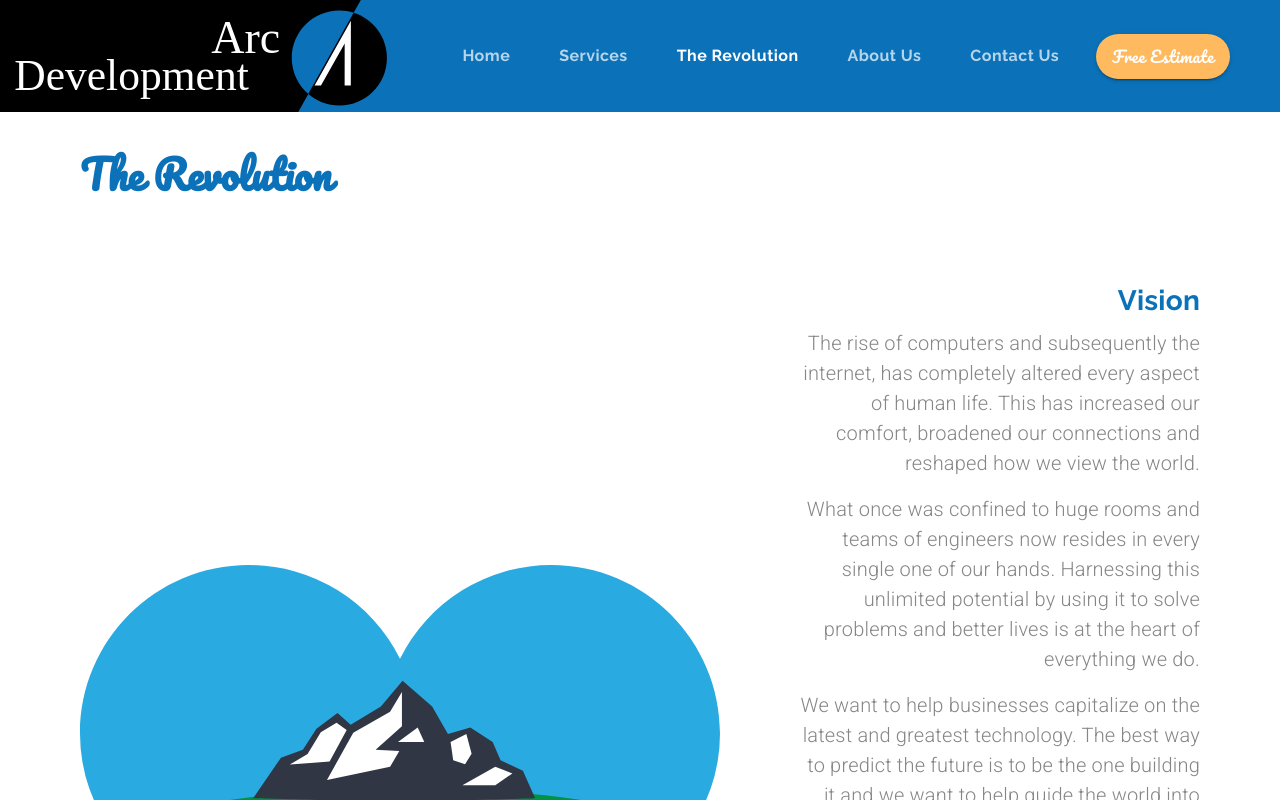
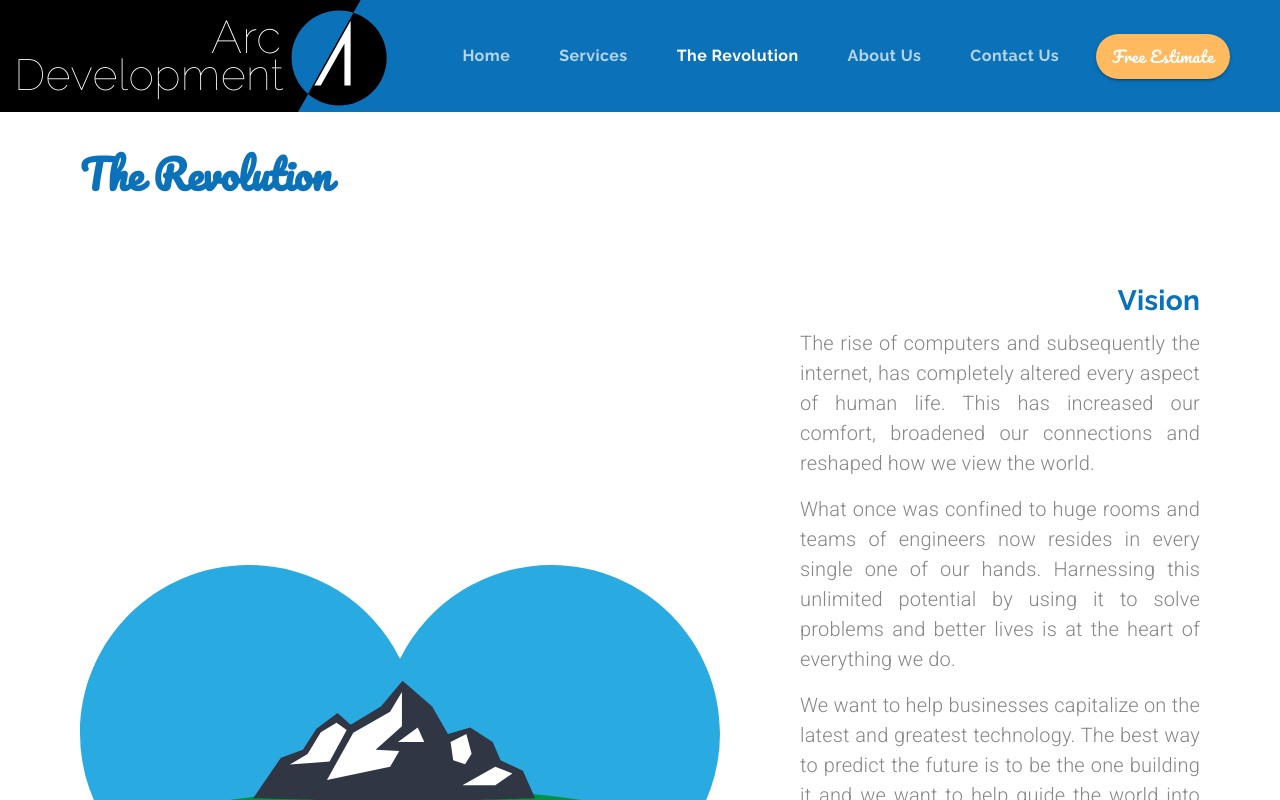
Before and after one commit to wrzchwc/software-company-practice, a React (Create React App) app: page /revolution in a window 1280 px wide. Shown: the top 800 px of the page. Built offline with nearby package versions, Linux system fonts and the light colour scheme.

Commit message:
Safari support improvement

```diff
--- a/src/components/about/About.js
+++ b/src/components/about/About.js
@@ -82,7 +82,7 @@
                 <Grid item>
                     <Grid item container direction={'column'} lg style={{maxWidth: '35em'}}>
                         <Grid item>
-                            <Typography variant={'h4'} gutterBottom align={matchesMD ? 'center' : undefined}>
+                            <Typography variant={'h4'} gutterBottom align={'justify'}>
                                 History
                             </Typography>
                         </Grid>
--- a/src/components/about/Bio.js
+++ b/src/components/about/Bio.js
@@ -12,13 +12,13 @@
                     padding: '1.25em'
                 }}
             >
-                <Typography variant={'body1'} align={'center'}>
+                <Typography variant={'body1'} align={'justify'}>
                     I taught myself basic coding from a library book in third grade, and ever
                     since then my passion has solely been set on learning — learning about
                     computers, learning mathematics and philosophy, studying design, always
                     just learning.
                 </Typography>
-                <Typography variant={'body1'} align={'center'}>
+                <Typography variant={'body1'} align={'justify'}>
                     Now I’m ready to apply everything I’ve learned, and to help others with the intuition I
                     have developed.
                 </Typography>
--- a/src/components/revolution/Revolution.js
+++ b/src/components/revolution/Revolution.js
@@ -99,7 +99,8 @@
         },
         review: {
             src: review,
-            alt: 'magnifying glass'
+            alt: 'magnifying glass',
+            style: {maxWidth: '40em'}
         },
         design: {
             src: design,
@@ -147,16 +148,12 @@
                         src={vision}
                         alt={'mountain through binoculars'}
                         style={{
-                            maxWidth: '40em',
+                            maxWidth: matchesSM ? 300 : '40em',
                             margin: matchesMD ? '0 0 5em 0' : '0 5em 0 0'
                         }}
                     />
                 </Grid>
-                <TitledParagraphs
-                    title={titles.vision}
-                    paragraphAlignment={matchesMD ? 'center' : 'right'}
-                    style={{maxWidth: matchesSM ? 300 : '40em'}}
-                >
+                <TitledParagraphs title={titles.vision} style={{maxWidth: matchesSM ? 300 : '40em'}}>
                     <>
                         The rise of computers and subsequently the internet, has completely altered every
                         aspect of human life. This has increased our comfort, broadened our connections and
@@ -191,11 +188,7 @@
                 alignItems={'center'}
                 style={{margin: '10em 0 10em 0'}}
             >
-                <TitledParagraphs
-                    title={titles.technology}
-                    paragraphAlignment={matchesMD ? 'center' : undefined}
-                    style={{maxWidth: '40em'}}
-                >
+                <TitledParagraphs title={titles.technology} style={{maxWidth: '40em'}}>
                     <>
                         In 2013, Facebook invented a new way of building websites. This new system, React.js,
                         completely revolutionizes the process and practice of website development.
@@ -246,11 +239,7 @@
                 className={classes.rowContainer}
                 title={titles.consultation}
                 img={images.consultation}
-                paragraphAlignment={matchesMD ? 'center' : undefined}
-                style={{
-                    backgroundColor: '#B3B3B3',
-                    height: '90em'
-                }}
+                style={{backgroundColor: '#B3B3B3'}}
             >
                 <>
                     Our process begins the moment you realize you need a piece of technology for your business.
@@ -272,11 +261,7 @@
                 className={classes.rowContainer}
                 title={titles.mockup}
                 img={images.mockup}
-                style={{
-                    backgroundColor: '#FF7373',
-                    height: '90em'
-                }}
-                paragraphAlignment={matchesMD ? 'center' : undefined}
+                style={{backgroundColor: '#FF7373'}}
             >
                 <>
                     After we settle on the best path forward and decide on a solution to pursue, details like the cost
@@ -296,11 +281,7 @@
                 className={classes.rowContainer}
                 title={titles.review}
                 img={images.review}
-                style={{
-                    backgroundColor: '#39B54A',
-                    height: '90em'
-                }}
-                paragraphAlignment={matchesMD ? 'center' : undefined}
+                style={{backgroundColor: '#39B54A'}}
             >
                 <>
                     Before moving any farther we come back to you with our progress. This gives you the freedom to
@@ -320,11 +301,7 @@
                 className={classes.rowContainer}
                 title={titles.design}
                 img={images.design}
-                style={{
-                    backgroundColor: '#A67C52',
-                    height: '90em'
-                }}
-                paragraphAlignment={matchesMD ? 'center' : undefined}
+                style={{backgroundColor: '#A67C52'}}
             >
                 <>
                     Using the mockups and notes taken during the consultation as guides, we will start ironing out what
@@ -340,11 +317,7 @@
                 className={classes.rowContainer}
                 title={titles.review}
                 img={images.review}
-                style={{
-                    backgroundColor: '#39B54A',
-                    height: '90em'
-                }}
-                paragraphAlignment={matchesMD ? 'center' : undefined}
+                style={{backgroundColor: '#39B54A'}}
             >
                 <>
                     A second round of review is essential to our goal of creating exactly what you want, exactly how
@@ -360,11 +333,7 @@
                 className={classes.rowContainer}
                 title={titles.build}
                 img={images.build}
-                style={{
-                    backgroundColor: '#FBB03B',
-                    height: '90em'
-                }}
-                paragraphAlignment={matchesMD ? 'center' : undefined}
+                style={{backgroundColor: '#FBB03B'}}
             >
                 <>Here’s where we get down to business.</>
                 <>
@@ -392,11 +361,7 @@
                 className={classes.rowContainer}
                 title={titles.launch}
                 img={images.launch}
-                style={{
-                    backgroundColor: '#C1272D',
-                    height: '90em'
-                }}
-                paragraphAlignment={matchesMD ? 'center' : undefined}
+                style={{backgroundColor: '#C1272D'}}
             >
                 <>The moment we’ve all been waiting for.</>
                 <>
@@ -413,11 +378,7 @@
                 className={classes.rowContainer}
                 title={titles.maintain}
                 img={images.maintain}
-                style={{
-                    backgroundColor: '#8E45CE',
-                    height: '90em'
-                }}
-                paragraphAlignment={matchesMD ? 'center' : undefined}
+                style={{backgroundColor: '#8E45CE'}}
             >
                 <>Our work doesn't end there.</>
                 <>
@@ -435,11 +396,7 @@
                 className={classes.rowContainer}
                 title={titles.iterate}
                 img={images.iterate}
-                style={{
-                    backgroundColor: '#29ABE2',
-                    height: '90em'
-                }}
-                paragraphAlignment={matchesMD ? 'center' : undefined}
+                style={{backgroundColor: '#29ABE2'}}
             >
                 <>
                     The cycle repeats whenever you come up with a new idea for extending your current project, or
--- a/src/components/revolution/TitledParagraphs.js
+++ b/src/components/revolution/TitledParagraphs.js
@@ -18,7 +18,7 @@
                                 key={index}
                                 variant={'body1'}
                                 paragraph
-                                align={props.paragraphAlignment}
+                                align={'justify'}
                                 style={props.paragraphStyle}
                             >
                                 {child}
--- a/src/components/services/main/websites/WebUseCase.js
+++ b/src/components/services/main/websites/WebUseCase.js
@@ -40,7 +40,7 @@
                     </Grid>
                 </Grid>
             </Grid>
-            <Grid item style={props.paragraphSectionStyle}>
+            <Grid item style={props.paragraphSectionStyle} className={classes.paragraphContainer}>
                 {
                     children.map((child, index) => {
                         return (
@@ -48,7 +48,7 @@
                                 key={index}
                                 variant={'body1'}
                                 paragraph={props.paragraph}
-                                align={matchesSM ? 'center' : undefined}
+                                align={'justify'}
                             >
                                 {child}
                             </Typography>
--- a/src/components/services/shared-components/ServiceDescription.js
+++ b/src/components/services/shared-components/ServiceDescription.js
@@ -54,7 +54,7 @@
                                     key={index}
                                     variant={'body1'}
                                     paragraph
-                                    align={matchesMD ? 'center' : undefined}
+                                    align={'justify'}
                                 >
                                     {child}
                                 </Typography>
--- a/src/components/ui/Header.js
+++ b/src/components/ui/Header.js
@@ -11,7 +11,6 @@
     MenuItem,
     IconButton
 } from "@material-ui/core";
-import logo from "../../assets/logo.svg"
 import {Link} from "react-router-dom";
 import {useMediaQuery} from "@material-ui/core";
 import {useTheme} from "@material-ui/core";
@@ -45,6 +44,8 @@
     },
     logo: {
         height: "8em",
+        textTransform: 'none',
+        textDecoration: 'none',
         [theme.breakpoints.down("md")]: {
             height: "7em"
         },
@@ -354,8 +355,52 @@
                             disableRipple
                             onClick={() => setValue(0)}
                             to="/"
+                            style={{textDecoration: 'none'}}
                         >
-                            <img src={logo} alt="company logo" className={classes.logo}/>
+                            <svg
+                                className={classes.logo}
+                                id="Layer_1"
+                                xmlns="http://www.w3.org/2000/svg"
+                                viewBox="0 0 480 139"
+                            >
+                                <style>
+                                    {`.st0{fill:none}.st1{fill:#fff}.st2{font-family:Raleway; font-weight: 300}.st6{fill:none;stroke:#000;stroke-width:3;stroke-miterlimit:10}`}
+                                </style>
+                                <path d="M448.07-1l-9.62 17.24-8.36 14.96L369.93 139H-1V-1z"/>
+                                <path className="st0" d="M-1 139h479.92v.01H-1z"/>
+                                <text transform="translate(261.994 65.233)" className="st1 st2" fontSize="57">
+                                    Arc
+                                </text>
+                                <text transform="translate(17.692 112.015)" className="st1 st2" fontSize="54">
+                                    Development
+                                </text>
+                                <path
+                                    className="st0"
+                                    d="M382.44 116.43l47.65-85.23 8.36-14.96M369.83 139l-.01.01L362 153"
+                                />
+                                <path
+                                    d="M438.76 15.76l-56.42 100.91c-12.52-10.83-20.45-26.82-20.45-44.67 0-32.58 26.42-59 59-59 6.23 0 12.24.97 17.87 2.76z"
+                                    fill="#0b72b9"
+                                />
+                                <path
+                                    d="M479.89 72c0 32.58-26.42 59-59 59-14.73 0-28.21-5.4-38.55-14.33l56.42-100.91c23.85 7.57 41.13 29.89 41.13 56.24z"
+                                />
+                                <g id="Group_186" transform="translate(30.153 11.413)">
+                                    <g id="Group_185">
+                                        <g id="Words">
+                                            <path
+                                                id="Path_59"
+                                                className="st1"
+                                                d="M405.05 14.4l-.09 80.38-7.67-.01.06-52.25-29.4 52.21-7.94-.01 45.04-80.32z"
+                                            />
+                                        </g>
+                                    </g>
+                                </g>
+                                <path
+                                    className="st0"
+                                    d="M457-17l-8.93 16-9.62 17.24-8.36 14.96L369.93 139l-.01.01L361 155"
+                                />
+                            </svg>
                         </Button>
                         {matches ? drawer : tabs}
                     </Toolbar>
```
Also changed, not shown: src/components/revolution/ProcessPhase.js (+5 -3 lines), src/components/services/main/CustomSoftware.js (+24 -20 lines), src/components/services/main/MobileApps.js (+13 -3 lines), src/components/ui/footer/Footer.js (+5 -5 lines).
